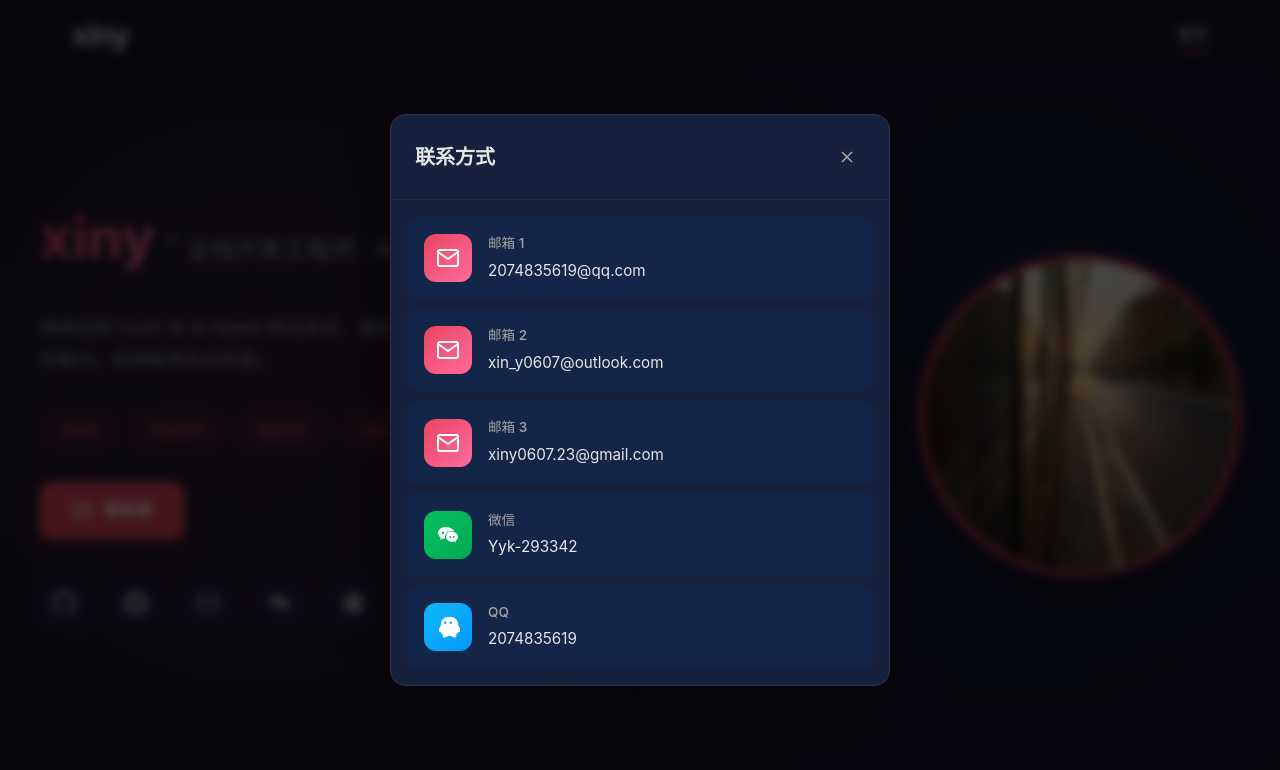
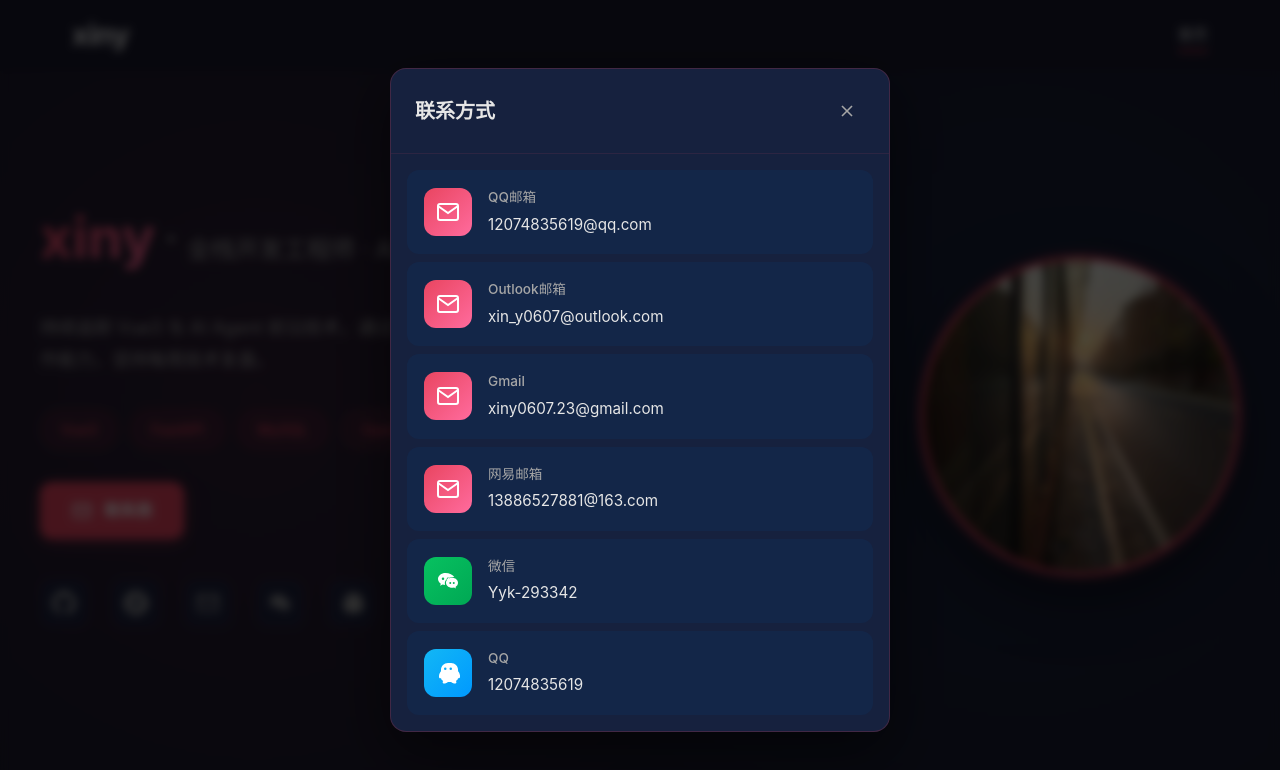
Before and after one commit to xin-07/xinysoft, a Vue app: page / in a window 1280 px wide. Both pictures are taken after a click on the button "联系我". Shown: the top 770 px of the page. Built offline with nearby package versions, Linux system fonts and the light colour scheme; no server answers.

Commit message:
修改邮箱名称

```diff
--- a/src/components/ContactModal.vue
+++ b/src/components/ContactModal.vue
@@ -22,7 +22,7 @@
                 </svg>
               </div>
               <div class="contact-info">
-                <span class="contact-label">邮箱 {{ index + 1 }}</span>
+                <span class="contact-label">{{ getEmailLabel(email) }}</span>
                 <span class="contact-value">{{ email }}</span>
               </div>
               <svg class="copy-icon" width="16" height="16" viewBox="0 0 24 24" fill="none" stroke="currentColor" stroke-width="2">
@@ -100,6 +100,25 @@
 const emit = defineEmits(['close'])
 
 const copiedText = ref('')
+
+const getEmailLabel = (email) => {
+  const domain = email.split('@')[1]?.toLowerCase()
+  const labelMap = {
+    'qq.com': 'QQ邮箱',
+    '163.com': '网易邮箱',
+    '126.com': '网易邮箱',
+    'gmail.com': 'Gmail',
+    'outlook.com': 'Outlook邮箱',
+    'hotmail.com': 'Hotmail邮箱',
+    'foxmail.com': 'Foxmail邮箱',
+    'sina.com': '新浪邮箱',
+    'sohu.com': '搜狐邮箱',
+    'yahoo.com': 'Yahoo邮箱',
+    'aliyun.com': '阿里邮箱',
+    'icloud.com': 'iCloud邮箱'
+  }
+  return labelMap[domain] || '邮箱'
+}
 
 const closeModal = () => {
   emit('close')
--- a/src/components/Hero.vue
+++ b/src/components/Hero.vue
@@ -140,9 +140,9 @@
 const avatarError = ref(false)
 
 const defaultTags = ['Vue3', 'FastAPI', 'MySQL', 'OpenClaw', 'HarmonyOS', 'ECharts']
-const defaultEmails = ['2074835619@qq.com', 'xin_y0607@outlook.com', 'xiny0607.23@gmail.com']
+const defaultEmails = ['12074835619@qq.com', 'xin_y0607@outlook.com', 'xiny0607.23@gmail.com', '13886527881@163.com']
 const defaultWechat = 'Yyk-293342'
-const defaultQQ = '2074835619'
+const defaultQQ = '12074835619'
 
 const avatarUrl = computed(() => {
   // 如果头像加载失败或没有头像URL，使用默认头像
```
